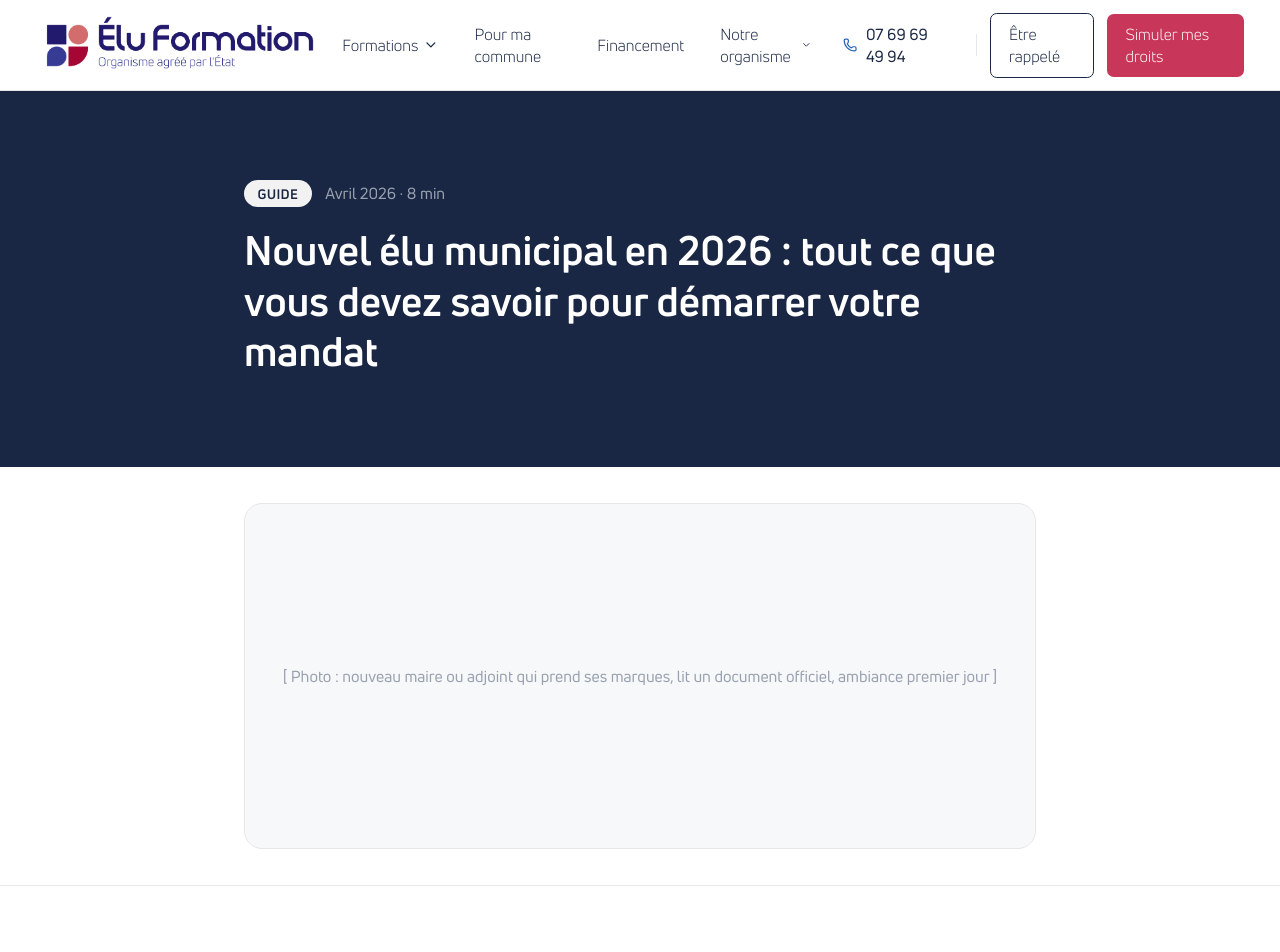
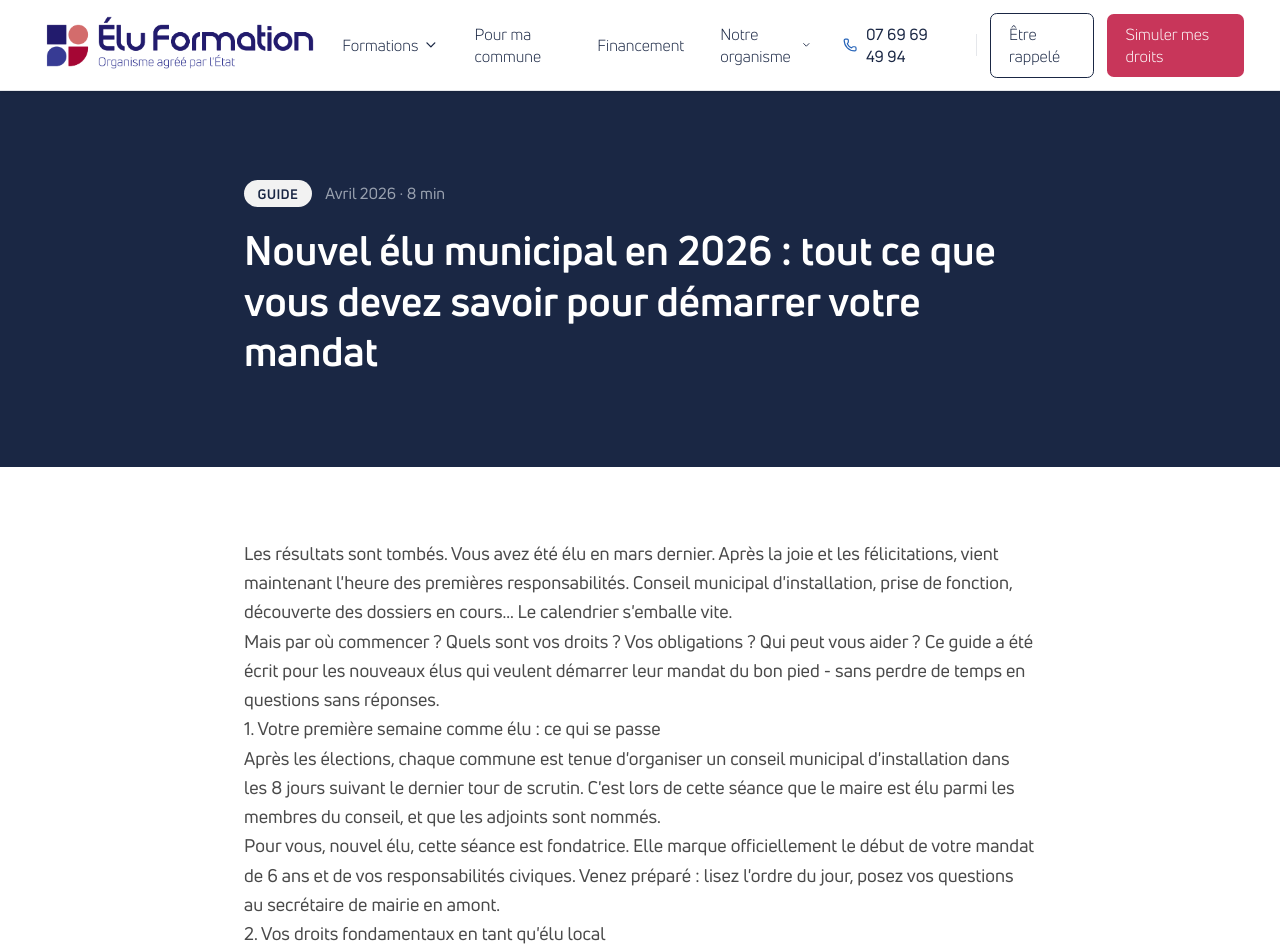
Before and after one commit to 9bodi/EF_site, a Next.js app: page /blog/guide-nouvel-elu-2026 in a window 1280 px wide. Shown: the top 952 px of the page. Built offline with nearby package versions, Linux system fonts and the light colour scheme.

Commit message:
Contenu : placeholders photo du blog masqués + llms.txt
Co-Authored-By: Claude Opus 5.5 <noreply@anthropic.com>

```diff
--- a/src/components/blog/ArticleLayout.tsx
+++ b/src/components/blog/ArticleLayout.tsx
@@ -1,13 +1,16 @@
 import Container from "@/components/layout/Container";
 import Button from "@/components/ui/Button";
 import Badge from "@/components/ui/Badge";
+import Image from "next/image";
 
 interface ArticleLayoutProps {
   category: string;
   date: string;
   readTime: string;
   title: string;
+  // Consigne interne pour la future photo (non affichée)
   photoNote: string;
+  image?: { src: string; alt: string };
   children: React.ReactNode;
   cta: {
     label: string;
@@ -21,7 +24,7 @@ export default function ArticleLayout({
   date,
   readTime,
   title,
-  photoNote,
+  image,
   children,
   cta,
 }: ArticleLayoutProps) {
@@ -42,16 +45,16 @@ export default function ArticleLayout({
         </Container>
       </section>
 
-      {/* Image bannière */}
-      <section className="bg-white border-b border-gray-200">
-        <Container className="max-w-3xl py-8">
-          <div className="aspect-[16/7] rounded-2xl bg-gray-warm border border-gray-200 flex items-center justify-center">
-            <p className="text-gray-400 text-sm text-center px-8">
-              [ {photoNote} ]
-            </p>
-          </div>
-        </Container>
-      </section>
+      {/* Image bannière : affichée seulement quand une vraie photo est fournie */}
+      {image && (
+        <section className="bg-white border-b border-gray-200">
+          <Container className="max-w-3xl py-8">
+            <div className="relative aspect-[16/7] rounded-2xl overflow-hidden border border-gray-200">
+              <Image src={image.src} alt={image.alt} fill className="object-cover" priority />
+            </div>
+          </Container>
+        </section>
+      )}
 
       {/* Corps article */}
       <section className="py-12 md:py-16 bg-white">
```
Also changed, not shown: public/llms.txt (added).
